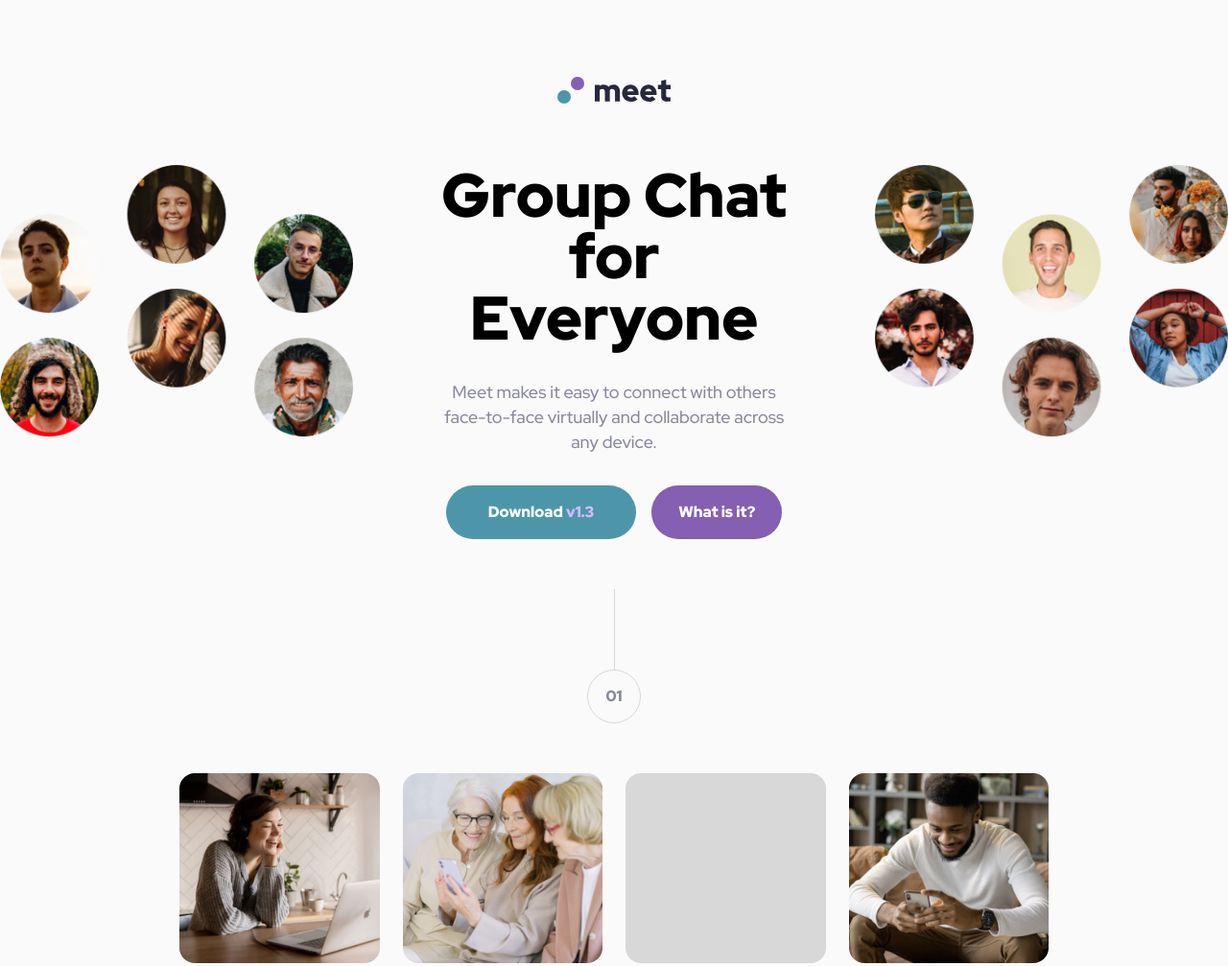
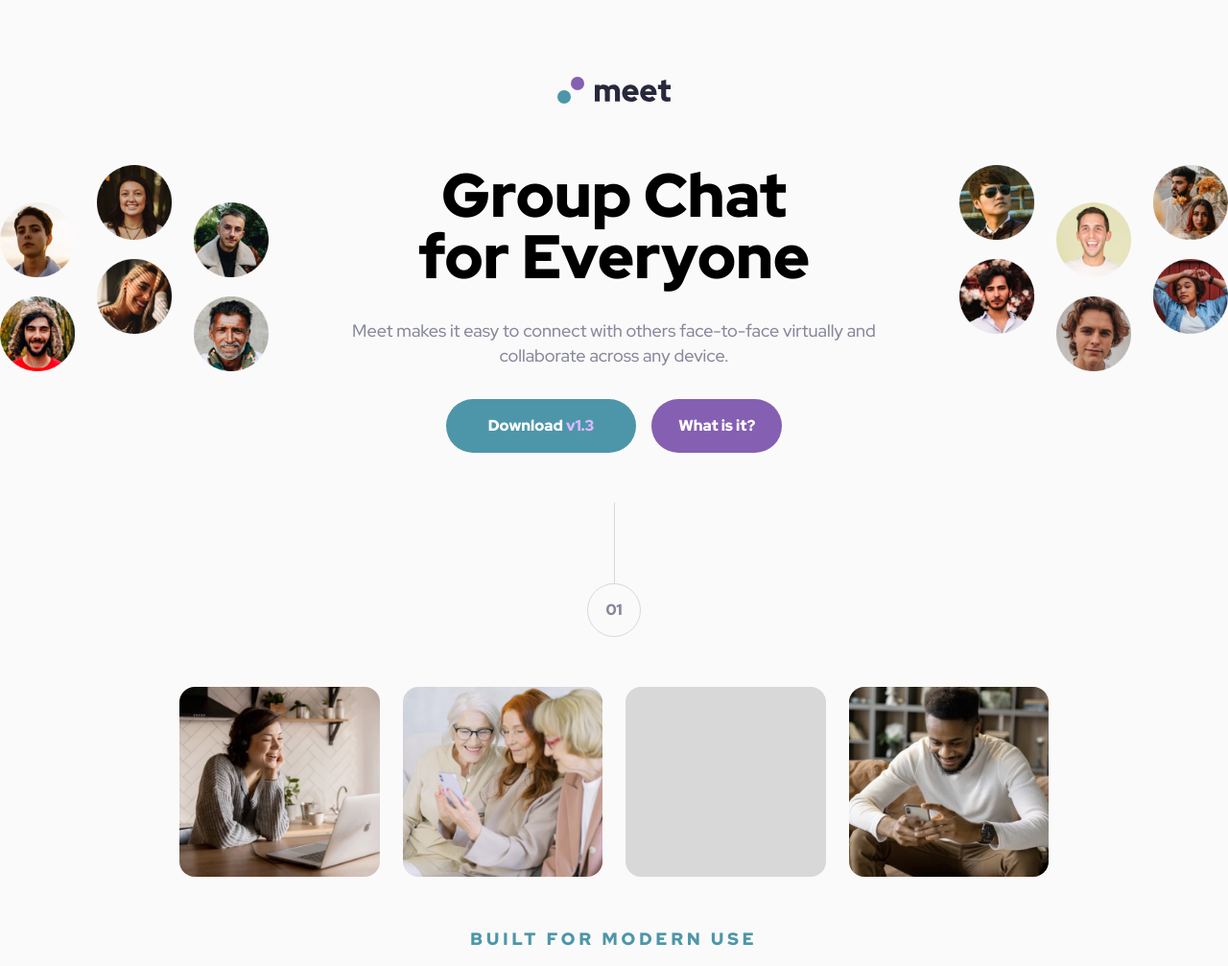
Before and after one commit to Towbee05/landing-page, a website: page index.html in a window 1280 px wide. Shown: the top 1007 px of the page at 96% size. Drawn offline with Linux system fonts and the light colour scheme.

Commit message:
Bug fixed!!

```diff
--- a/index.html
+++ b/index.html
@@ -17,7 +17,7 @@
                 </span>
                 <img src="./assets/tablet/image-hero.png" alt="sponsors" class="w-full xs:hidden min-w-40">
 
-                <div class="hidden xs:grid grid-cols-3 gap-[88px] w-full">
+                <div class="hidden xs:flex justify-center gap-[80px] w-full">
                     <div class="">
                         <img src="./assets/desktop/image-hero-left.png" alt="left-sponsors" class="w-full">
                     </div>
```
Also changed, not shown: dict/output.css.
